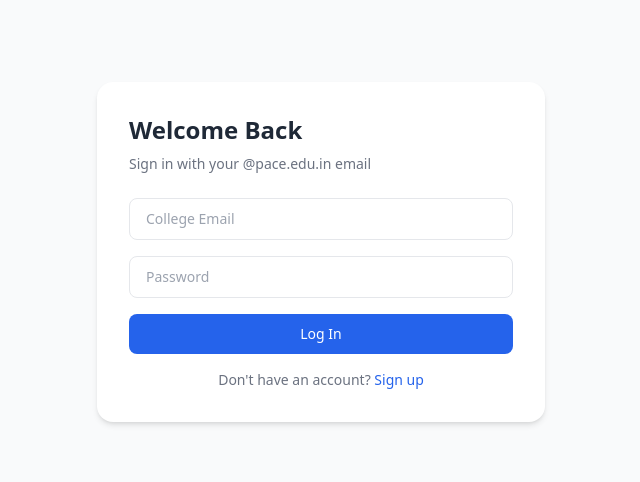
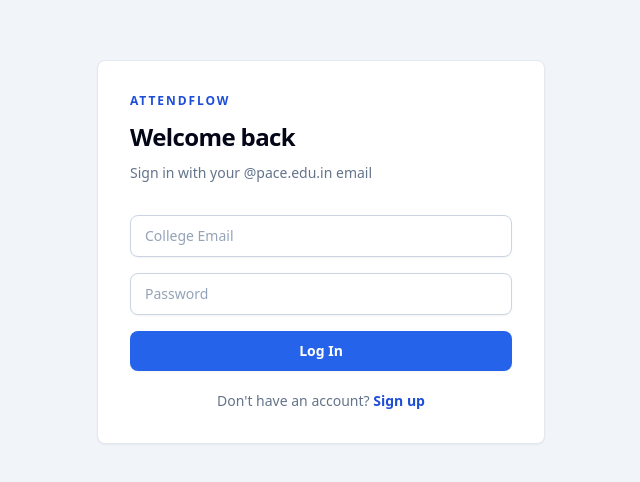
Before and after one commit to j0yalv/Attendance-request-verification-system, a React (Vite) app: page /login in a window 1280 px wide. Shown: the part 148-630 px from the top of the page, without its empty margins (319-959 px from the left). Built offline with nearby package versions, Linux system fonts and the light colour scheme; no server answers.

Commit message:
multi-subject requestsn

```diff
--- a/src/index.css
+++ b/src/index.css
@@ -1,3 +1,183 @@
 @tailwind base;
 @tailwind components;
 @tailwind utilities;
+
+@layer base {
+  body {
+    @apply bg-slate-100 text-slate-900 antialiased;
+  }
+}
+
+@layer components {
+  .app-shell {
+    @apply min-h-screen bg-slate-100 px-4 py-5 sm:px-6 lg:px-8;
+  }
+
+  .page-frame {
+    @apply mx-auto max-w-7xl space-y-6;
+  }
+
+  .dashboard-header {
+    @apply overflow-hidden rounded-lg border border-slate-200 bg-white shadow-sm;
+  }
+
+  .dashboard-header-inner {
+    @apply flex flex-col gap-5 p-5 sm:flex-row sm:items-end sm:justify-between sm:p-6;
+  }
+
+  .eyebrow {
+    @apply text-xs font-semibold uppercase tracking-[0.16em] text-blue-700;
+  }
+
+  .page-title {
+    @apply mt-2 text-2xl font-bold tracking-tight text-slate-950 sm:text-3xl;
+  }
+
+  .muted-copy {
+    @apply mt-1 text-sm leading-6 text-slate-500;
+  }
+
+  .metric-pill {
+    @apply rounded-lg border border-slate-200 bg-slate-50 px-4 py-3 text-sm font-medium text-slate-700 shadow-sm;
+  }
+
+  .surface-card {
+    @apply overflow-hidden rounded-lg border border-slate-200 bg-white shadow-sm;
+  }
+
+  .section-heading {
+    @apply border-b border-slate-200 px-5 py-4 sm:px-6;
+  }
+
+  .section-title {
+    @apply text-base font-semibold text-slate-950 sm:text-lg;
+  }
+
+  .section-subtitle {
+    @apply mt-1 text-sm leading-6 text-slate-500;
+  }
+
+  .field-label {
+    @apply block text-sm font-semibold text-slate-700;
+  }
+
+  .field-input {
+    @apply mt-1.5 w-full rounded-lg border border-slate-300 bg-white px-3.5 py-2.5 text-sm text-slate-900 shadow-sm transition placeholder:text-slate-400 focus:border-blue-500 focus:outline-none focus:ring-4 focus:ring-blue-100;
+  }
+
+  .file-input {
+    @apply mt-1.5 w-full rounded-lg border border-dashed border-slate-300 bg-slate-50 px-3.5 py-3 text-sm text-slate-600 shadow-sm transition file:mr-3 file:rounded-md file:border-0 file:bg-blue-600 file:px-3 file:py-1.5 file:text-sm file:font-semibold file:text-white hover:border-blue-300 hover:bg-blue-50/40 hover:file:bg-blue-700 focus:outline-none focus:ring-4 focus:ring-blue-100;
+  }
+
+  .helper-text {
+    @apply mt-1.5 block text-xs leading-5 text-slate-500;
+  }
+
+  .btn-primary {
+    @apply inline-flex min-h-10 items-center justify-center rounded-lg bg-blue-600 px-4 py-2.5 text-sm font-semibold text-white shadow-sm transition hover:bg-blue-700 focus:outline-none focus:ring-4 focus:ring-blue-100 disabled:cursor-not-allowed disabled:opacity-60;
+  }
+
+  .btn-secondary {
+    @apply inline-flex min-h-10 items-center justify-center rounded-lg border border-slate-300 bg-white px-4 py-2.5 text-sm font-semibold text-slate-700 shadow-sm transition hover:border-slate-400 hover:bg-slate-50 focus:outline-none focus:ring-4 focus:ring-slate-100 disabled:cursor-not-allowed disabled:opacity-60;
+  }
+
+  .btn-success {
+    @apply inline-flex items-center justify-center rounded-lg bg-emerald-600 px-3 py-2 text-xs font-semibold text-white shadow-sm transition hover:bg-emerald-700 focus:outline-none focus:ring-4 focus:ring-emerald-100;
+  }
+
+  .btn-danger {
+    @apply inline-flex items-center justify-center rounded-lg bg-rose-600 px-3 py-2 text-xs font-semibold text-white shadow-sm transition hover:bg-rose-700 focus:outline-none focus:ring-4 focus:ring-rose-100;
+  }
+
+  .alert {
+    @apply rounded-lg border px-4 py-3 text-sm font-medium shadow-sm;
+  }
+
+  .alert-error {
+    @apply border-rose-200 bg-rose-50 text-rose-700;
+  }
+
+  .alert-success {
+    @apply border-emerald-200 bg-emerald-50 text-emerald-700;
+  }
+
+  .status-pill {
+    @apply inline-flex items-center rounded-full px-2.5 py-1 text-xs font-bold ring-1 ring-inset;
+  }
+
+  .status-pending {
+    @apply bg-amber-50 text-amber-700 ring-amber-200;
+  }
+
+  .status-approved {
+    @apply bg-emerald-50 text-emerald-700 ring-emerald-200;
+  }
+
+  .status-rejected {
+    @apply bg-rose-50 text-rose-700 ring-rose-200;
+  }
+
+  .status-neutral {
+    @apply bg-slate-100 text-slate-700 ring-slate-200;
+  }
+
+  .data-table {
+    @apply min-w-full divide-y divide-slate-200 text-sm;
+  }
+
+  .data-table thead {
+    @apply bg-slate-50 text-xs font-bold uppercase tracking-[0.12em] text-slate-500;
+  }
+
+  .data-table th {
+    @apply px-5 py-3 text-left;
+  }
+
+  .data-table tbody {
+    @apply divide-y divide-slate-100 bg-white;
+  }
+
+  .data-table tr {
+    @apply transition hover:bg-slate-50/80;
+  }
+
+  .data-table td {
+    @apply px-5 py-4 align-top;
+  }
+
+  .mobile-request-card {
+    @apply rounded-lg border border-slate-200 bg-white p-4 shadow-sm;
+  }
+
+  .empty-state {
+    @apply px-5 py-12 text-center sm:px-6;
+  }
+
+  .loading-card {
+    @apply rounded-lg border border-slate-200 bg-white px-6 py-5 text-sm font-semibold text-slate-600 shadow-sm;
+  }
+
+  .auth-shell {
+    @apply min-h-screen bg-slate-100 px-4 py-8 sm:px-6;
+  }
+
+  .auth-panel {
+    @apply mx-auto flex min-h-[calc(100vh-4rem)] w-full max-w-6xl items-center justify-center;
+  }
+
+  .auth-card {
+    @apply w-full max-w-md rounded-lg border border-slate-200 bg-white p-6 shadow-sm sm:p-8;
+  }
+
+  .auth-brand {
+    @apply text-xs font-semibold uppercase tracking-[0.16em] text-blue-700;
+  }
+
+  .auth-title {
+    @apply mt-3 text-2xl font-bold tracking-tight text-slate-950;
+  }
+
+  .auth-copy {
+    @apply mt-2 text-sm leading-6 text-slate-500;
+  }
+}
--- a/src/pages/Login.jsx
+++ b/src/pages/Login.jsx
@@ -55,10 +55,12 @@ function Login() {
   }
 
   return (
-    <div className="min-h-screen bg-gray-50 flex items-center justify-center p-4">
-      <div className="bg-white rounded-2xl shadow-md w-full max-w-md p-8">
-        <h1 className="text-2xl font-bold text-gray-800 mb-2">Welcome Back</h1>
-        <p className="text-gray-500 text-sm mb-6">Sign in with your @pace.edu.in email</p>
+    <div className="auth-shell">
+      <div className="auth-panel">
+      <div className="auth-card">
+        <p className="auth-brand">AttendFlow</p>
+        <h1 className="auth-title">Welcome back</h1>
+        <p className="auth-copy mb-6">Sign in with your @pace.edu.in email</p>
 
         <form onSubmit={handleLogin} className="space-y-4">
           <input
@@ -67,7 +69,7 @@ function Login() {
             value={email}
             onChange={(e) => setEmail(e.target.value)}
             required
-            className="w-full border border-gray-200 rounded-lg px-4 py-2.5 text-sm focus:outline-none focus:ring-2 focus:ring-blue-500"
+            className="field-input"
           />
           <input
             type="password"
@@ -75,24 +77,25 @@ function Login() {
             value={password}
             onChange={(e) => setPassword(e.target.value)}
             required
-            className="w-full border border-gray-200 rounded-lg px-4 py-2.5 text-sm focus:outline-none focus:ring-2 focus:ring-blue-500"
+            className="field-input"
           />
 
-          {error && <p className="text-red-500 text-sm">{error}</p>}
+          {error && <p className="alert alert-error">{error}</p>}
 
           <button
             type="submit"
             disabled={loading}
-            className="w-full bg-blue-600 text-white py-2.5 rounded-lg text-sm font-medium hover:bg-blue-700 transition-colors disabled:opacity-50"
+            className="btn-primary w-full"
           >
             {loading ? 'Signing in...' : 'Log In'}
           </button>
         </form>
 
-        <p className="text-center text-sm text-gray-500 mt-4">
+        <p className="mt-5 text-center text-sm text-slate-500">
           Don't have an account?{' '}
-          <Link to="/signup" className="text-blue-600 hover:underline">Sign up</Link>
+          <Link to="/signup" className="font-semibold text-blue-700 hover:underline">Sign up</Link>
         </p>
+      </div>
       </div>
     </div>
   )
--- a/src/pages/Signup.jsx
+++ b/src/pages/Signup.jsx
@@ -130,21 +130,23 @@ function Signup() {
   }
 
   return (
-    <div className="min-h-screen bg-gray-50 flex items-center justify-center p-4">
-      <div className="bg-white rounded-2xl shadow-md w-full max-w-md p-8">
-        <h1 className="text-2xl font-bold text-gray-800 mb-2">Create Account</h1>
-        <p className="text-gray-500 text-sm mb-6">Use your @pace.edu.in email</p>
+    <div className="auth-shell">
+      <div className="auth-panel">
+      <div className="auth-card">
+        <p className="auth-brand">AttendFlow</p>
+        <h1 className="auth-title">Create account</h1>
+        <p className="auth-copy mb-6">Use your @pace.edu.in email</p>
 
-        <div className="flex rounded-lg overflow-hidden border border-gray-200 mb-6">
+        <div className="mb-6 grid grid-cols-2 rounded-lg border border-slate-200 bg-slate-100 p-1">
           <button
-            className={`flex-1 py-2 text-sm font-medium transition-colors ${role === 'student' ? 'bg-blue-600 text-white' : 'text-gray-600 hover:bg-gray-50'}`}
+            className={`rounded-md py-2 text-sm font-semibold transition ${role === 'student' ? 'bg-white text-blue-700 shadow-sm' : 'text-slate-600 hover:text-slate-900'}`}
             onClick={() => setRole('student')}
             type="button"
           >
             Student
           </button>
           <button
-            className={`flex-1 py-2 text-sm font-medium transition-colors ${role === 'faculty' ? 'bg-blue-600 text-white' : 'text-gray-600 hover:bg-gray-50'}`}
+            className={`rounded-md py-2 text-sm font-semibold transition ${role === 'faculty' ? 'bg-white text-blue-700 shadow-sm' : 'text-slate-600 hover:text-slate-900'}`}
             onClick={() => setRole('faculty')}
             type="button"
           >
@@ -160,7 +162,7 @@ function Signup() {
             value={formData.name}
             onChange={handleChange}
             required
-            className="w-full border border-gray-200 rounded-lg px-4 py-2.5 text-sm focus:outline-none focus:ring-2 focus:ring-blue-500"
+            className="field-input"
           />
           <input
             name="email"
@@ -169,7 +171,7 @@ function Signup() {
             value={formData.email}
             onChange={handleChange}
             required
-            className="w-full border border-gray-200 rounded-lg px-4 py-2.5 text-sm focus:outline-none focus:ring-2 focus:ring-blue-500"
+            className="field-input"
           />
           <input
             name="password"
@@ -178,7 +180,7 @@ function Signup() {
             value={formData.password}
             onChange={handleChange}
             required
-            className="w-full border border-gray-200 rounded-lg px-4 py-2.5 text-sm focus:outline-none focus:ring-2 focus:ring-blue-500"
+            className="field-input"
           />
           <input
             name="dept"
@@ -187,7 +189,7 @@ function Signup() {
             value={formData.dept}
             onChange={handleChange}
             required
-            className="w-full border border-gray-200 rounded-lg px-4 py-2.5 text-sm focus:outline-none focus:ring-2 focus:ring-blue-500"
+            className="field-input"
           />
 
           {role === 'student' && (
@@ -199,7 +201,7 @@ function Signup() {
                 value={formData.usn}
                 onChange={handleChange}
                 required
-                className="w-full border border-gray-200 rounded-lg px-4 py-2.5 text-sm focus:outline-none focus:ring-2 focus:ring-blue-500"
+                className="field-input"
               />
               <input
                 name="semester"
@@ -210,28 +212,28 @@ function Signup() {
                 required
                 min="1"
                 max="8"
-                className="w-full border border-gray-200 rounded-lg px-4 py-2.5 text-sm focus:outline-none focus:ring-2 focus:ring-blue-500"
+                className="field-input"
               />
             </>
           )}
 
           {role === 'faculty' && subjects.length > 0 && (
             <div>
-              <p className="text-sm text-gray-600 mb-2 font-medium">
+              <p className="field-label mb-2">
                 Select subjects you teach
               </p>
-              <div className="border border-gray-200 rounded-lg p-3 space-y-2 max-h-48 overflow-y-auto">
+              <div className="max-h-48 space-y-2 overflow-y-auto rounded-lg border border-slate-200 bg-slate-50 p-3">
                 {subjects.map(s => (
-                  <label key={s.subject_code} className="flex items-center gap-3 cursor-pointer">
+                  <label key={s.subject_code} className="flex cursor-pointer items-start gap-3 rounded-md p-2 transition hover:bg-white">
                     <input
                       type="checkbox"
                       checked={selectedSubjects.includes(s.subject_code)}
                       onChange={() => toggleSubject(s.subject_code)}
-                      className="accent-blue-600"
+                      className="mt-1 accent-blue-600"
                     />
-                    <span className="text-sm text-gray-700">
-                      {s.subject_code} — {s.subject_name}
-                      <span className="text-gray-400 ml-1">(Sem {s.semester})</span>
+                    <span className="text-sm leading-5 text-slate-700">
+                      {s.subject_code} - {s.subject_name}
+                      <span className="ml-1 text-slate-400">(Sem {s.semester})</span>
                     </span>
                   </label>
                 ))}
@@ -240,26 +242,27 @@ function Signup() {
           )}
 
           {role === 'faculty' && formData.dept && subjects.length === 0 && (
-            <p className="text-sm text-gray-400">
+            <p className="helper-text">
               No subjects found for {formData.dept}
             </p>
           )}
 
-          {error && <p className="text-red-500 text-sm">{error}</p>}
+          {error && <p className="alert alert-error">{error}</p>}
 
           <button
             type="submit"
             disabled={loading}
-            className="w-full bg-blue-600 text-white py-2.5 rounded-lg text-sm font-medium hover:bg-blue-700 transition-colors disabled:opacity-50"
+            className="btn-primary w-full"
           >
             {loading ? 'Creating account...' : 'Sign Up'}
           </button>
         </form>
 
-        <p className="text-center text-sm text-gray-500 mt-4">
+        <p className="mt-5 text-center text-sm text-slate-500">
           Already have an account?{' '}
-          <Link to="/login" className="text-blue-600 hover:underline">Log in</Link>
+          <Link to="/login" className="font-semibold text-blue-700 hover:underline">Log in</Link>
         </p>
+      </div>
       </div>
     </div>
   )
```
Also changed, not shown: src/pages/faculty/FacultyDashboard.jsx (+55 -54 lines), src/pages/student/StudentDashboard.jsx (+103 -93 lines).
